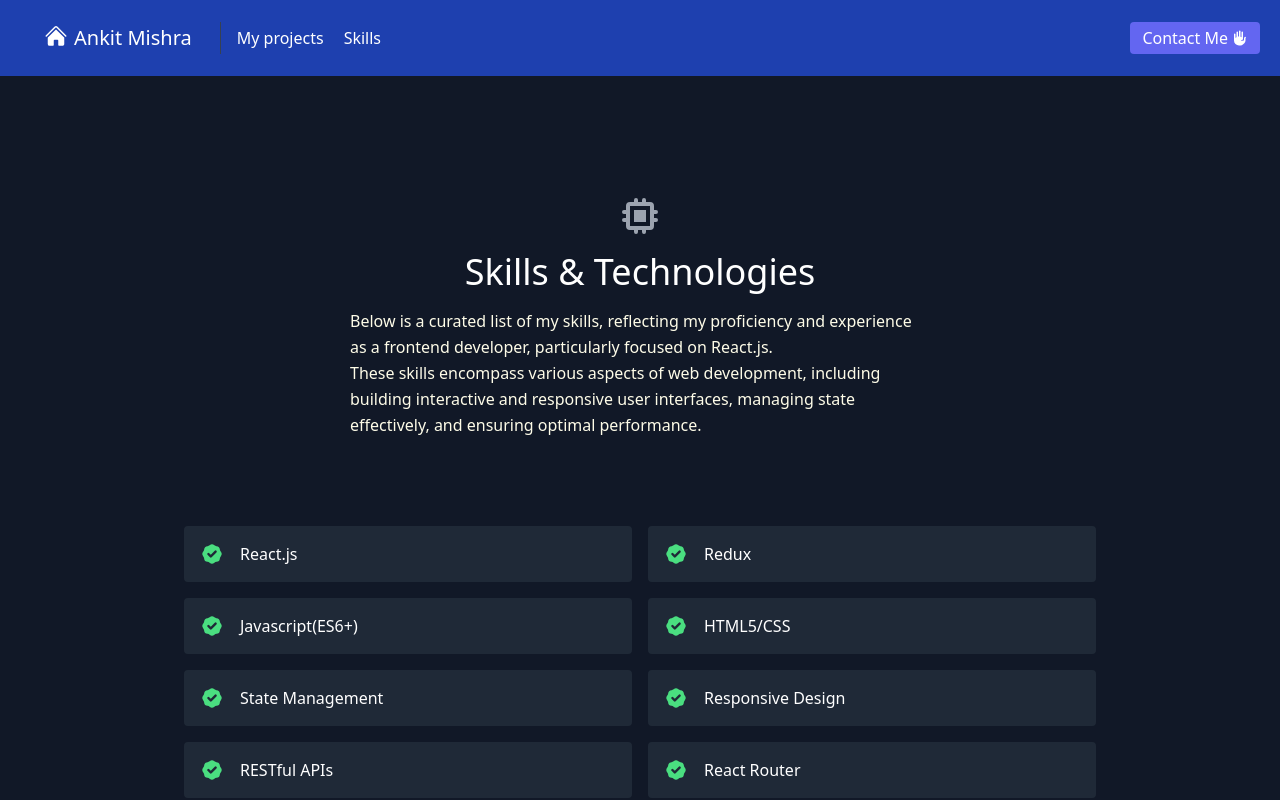
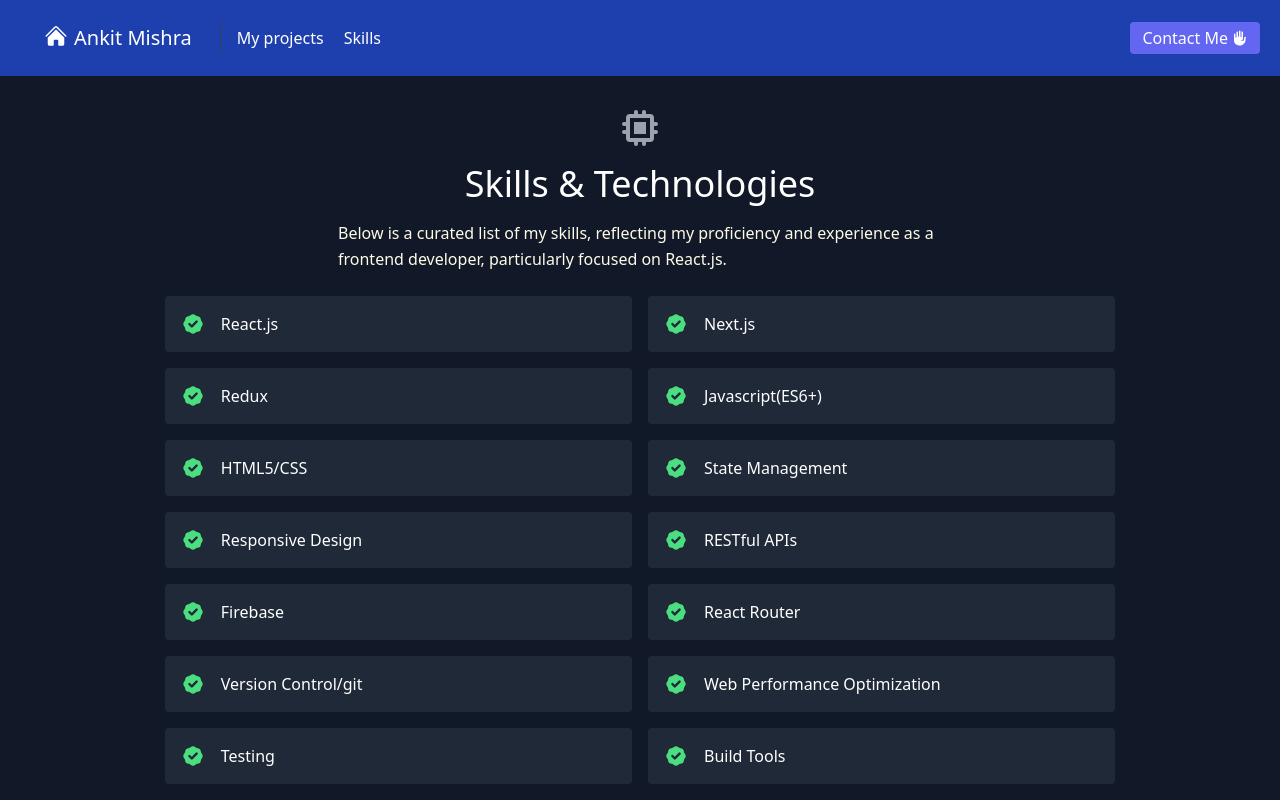
Before and after one commit to ankit0698/Ankit-portfolio, a React (Vite) app: page /skills in a window 1280 px wide. Shown: the top 800 px of the page. Built offline with nearby package versions, Linux system fonts and the light colour scheme.

Commit message:
fix form

```diff
--- a/src/Components/Contact.jsx
+++ b/src/Components/Contact.jsx
@@ -1,19 +1,24 @@
 import { useForm, ValidationError } from "@formspree/react";
-import successIcon from "../assets/success.svg";
+import { BadgeCheckIcon } from "@heroicons/react/solid";
+import { Link } from "react-router-dom";
 
 function Contact() {
   const [state, handleSubmit] = useForm("xrgnkpql");
   if (state.succeeded) {
     return (
-      <div
-        className="container min-h-screen
-      mx-auto flex flex-wrap px-10 py-20
-      md:flex-row flex-col items-left"
-      >
-        <img src={successIcon} alt="" className=" h-10 w-10 flex mx-1" />
-        <p className="flex h-32 w-100 pt-1 pl-1 text-2xl text-yellow-100 ">
+      <div className="container min-h-screen mx-auto flex  px-10 py-20 md:flex-row flex-col">
+        <BadgeCheckIcon className="h-10 w-10 text-green-400 flex mx-1" />
+        <p className="flex h-32 w-100 pt-1 pl-1 text-2xl pr-4 text-yellow-100">
           Thanks for Joining! I will get in touch with you soon.
         </p>
+        <div>
+          <Link
+            to="/"
+            className="inline-block px-4 py-2 bg-green-500 text-white rounded-full hover:bg-green-600"
+          >
+            Back to Home
+          </Link>
+        </div>
       </div>
     );
   }
--- a/src/Components/Skills.jsx
+++ b/src/Components/Skills.jsx
@@ -3,10 +3,10 @@ import { skills } from "../Data/Data";
 
 function Skills() {
   return (
-    <div className=" container min-h-screen mx-auto flex flex-wrap px-10 py-20  md:flex-row flex-col">
+    <div className=" container min-h-screen mx-auto flex flex-wrap px-4 pb-10  md:flex-row flex-col">
       <section id="skills">
-        <div className="container px-5 py-10 mx-auto">
-          <div className="text-center mb-20">
+        <div className="container px-5 py-8 mx-auto">
+          <div className="text-center mb-4">
             <ChipIcon className="w-10 inline-block mb-4" />
             <h1 className="sm:text-4xl text-3xl font-medium title-font text-white mb-4">
               Skills &amp; Technologies
@@ -15,9 +15,6 @@ function Skills() {
               Below is a curated list of my skills, reflecting my proficiency
               and experience as a frontend developer, particularly focused on
               React.js.
-              <br /> These skills encompass various aspects of web development,
-              including building interactive and responsive user interfaces,
-              managing state effectively, and ensuring optimal performance.
             </p>
           </div>
           <div className="flex flex-wrap lg:w-4/5 sm:mx-auto sm:mb-2 -mx-2">
--- a/src/Data/Data.js
+++ b/src/Data/Data.js
@@ -1,11 +1,13 @@
 export const skills = [
   "React.js",
+  "Next.js",
   "Redux",
   "Javascript(ES6+)",
   "HTML5/CSS",
   "State Management",
   "Responsive Design",
   "RESTful APIs",
+  "Firebase",
   "React Router",
   "Version Control/git",
   "Web Performance Optimization",
```
